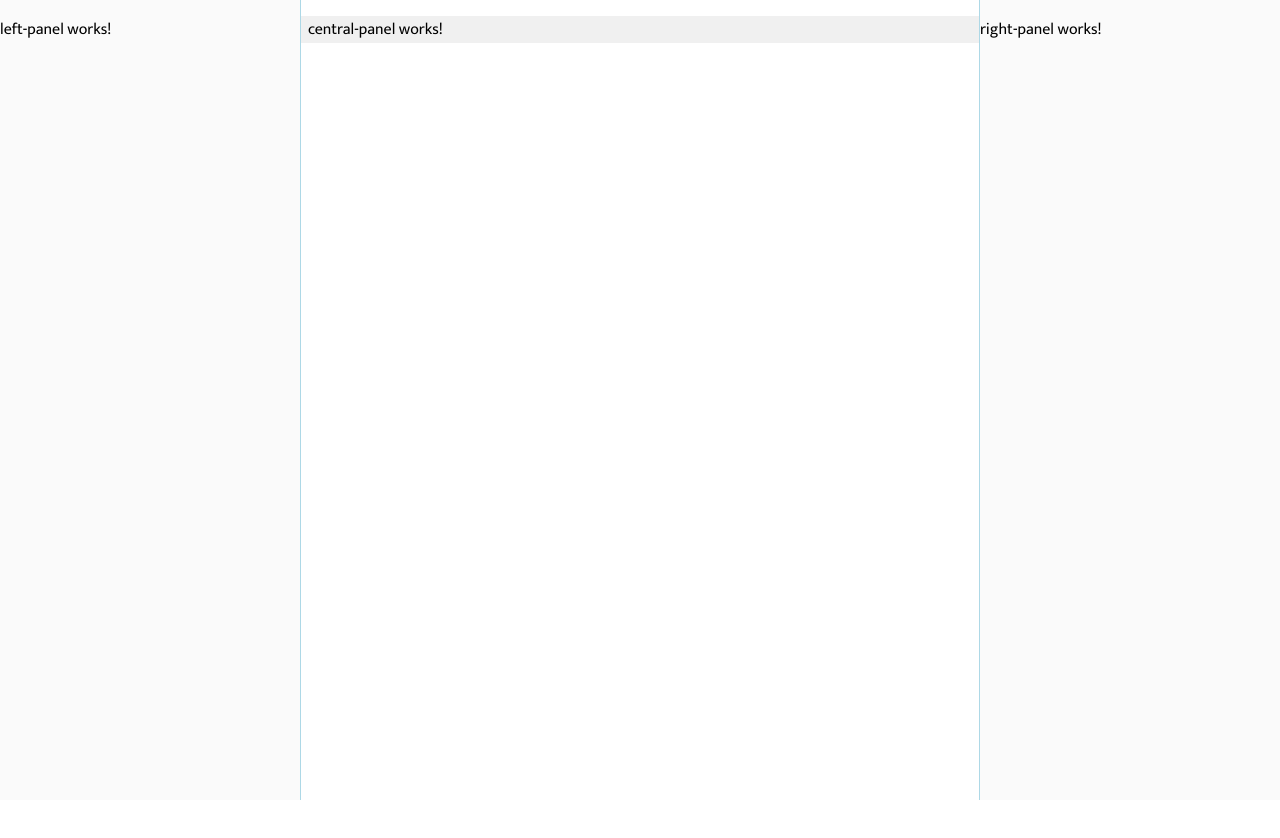
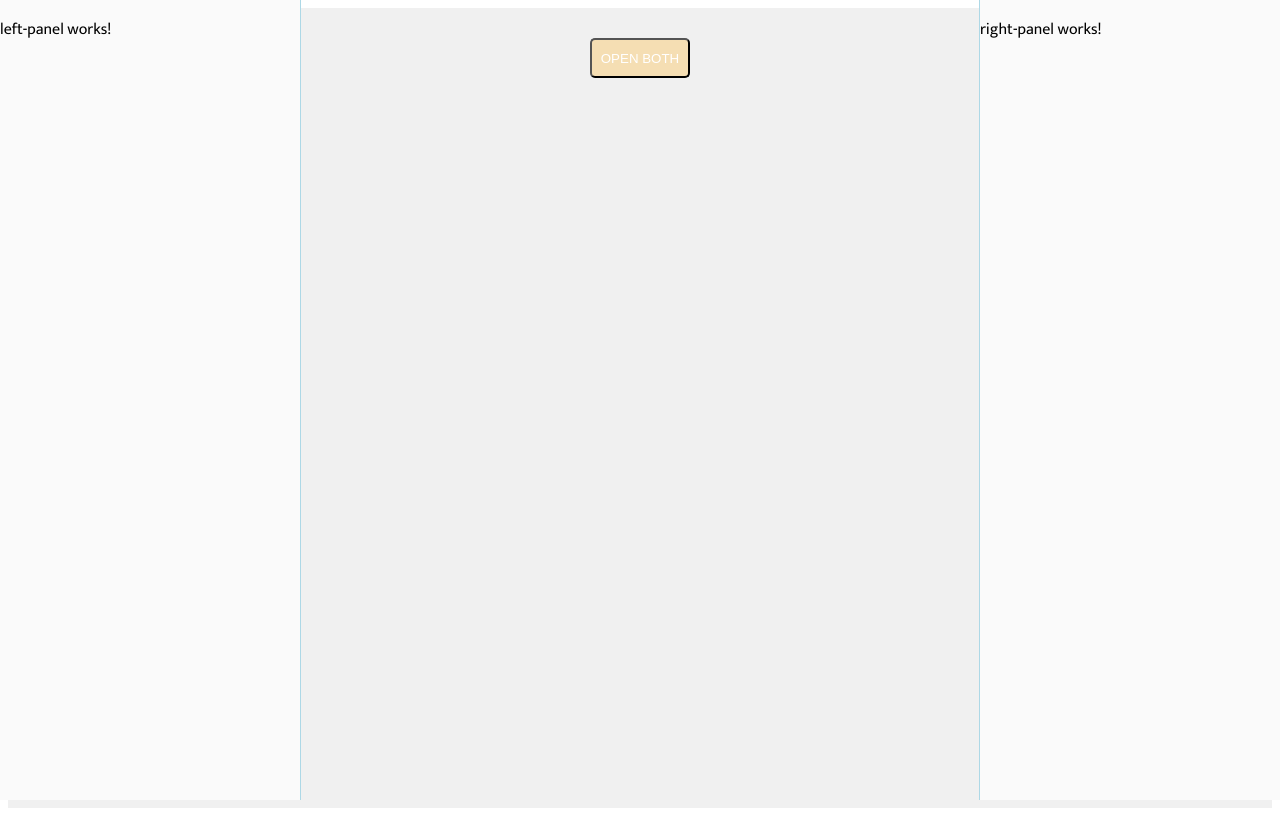
Before and after one commit to keithbmccall/sports-mapping, an Angular app: page / in a window 1280 px wide. Before the commit the page ends 816 px from the top, so only its background shows below. Built offline with nearby package versions, Linux system fonts and the light colour scheme.

Commit message:
quick update

```diff
--- a/package.json
+++ b/package.json
@@ -8,7 +8,8 @@
     "test": "ng test",
     "lint": "ng lint",
     "e2e": "ng e2e",
-    "cmt": "git add .; git commit -m 'quick update'"
+    "cmt": "git add .; git commit -m 'quick update'",
+    "push": "git add .; git commit -m 'quick update';git push origin master"
   },
   "private": true,
   "dependencies": {
--- a/src/app/shared/containers/central-panel/central-panel.component.css
+++ b/src/app/shared/containers/central-panel/central-panel.component.css
@@ -0,0 +1,17 @@
+.content{
+  height: 100%;
+  width:100%;
+  display: flex;
+  justify-content: center;
+  padding-top:30px
+}
+button{
+  width: 100px;
+  height:40px;
+  background: wheat;
+  border-radius: 5px;
+  color: black;
+  font-weight:500;
+  text-transform: uppercase;
+  color:white;
+}
--- a/src/app/shared/containers/central-panel/central-panel.component.html
+++ b/src/app/shared/containers/central-panel/central-panel.component.html
@@ -1,3 +1,5 @@
-<p>
-  central-panel works!
-</p>
+<div class="content">
+  <button>
+    Open Both
+  </button>
+</div>
--- a/src/app/shared/containers/layout/layout.component.css
+++ b/src/app/shared/containers/layout/layout.component.css
@@ -1,9 +1,15 @@
 :host{
   position: relative;
+}
+main,
+#left-panel,
+#right-panel{
+  transition: all .8s cubic-bezier(0.175, 0.885, 0.32, 1.275);;
 }
 main {
   background: #f0f0f0;
   padding: 0 300px;
+  height: 100vh;
 }
 aside {
   position: fixed;
```
